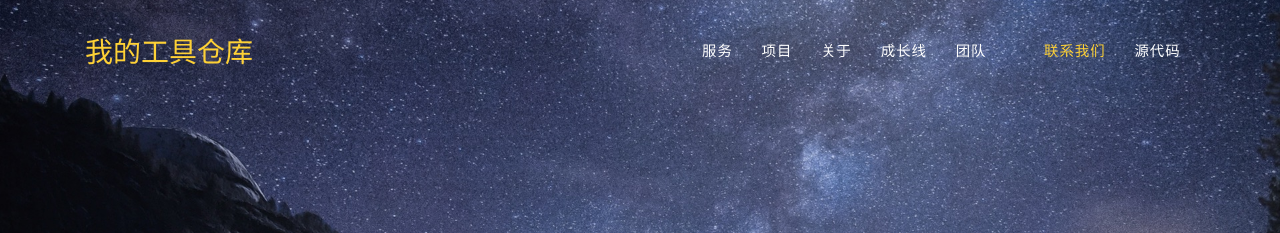
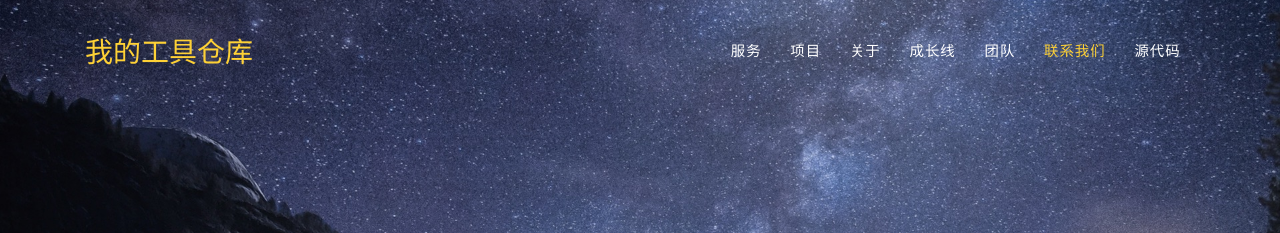
Before and after one commit to xuzhuoxi/xuzhuoxi.github.io, a Jekyll site: the page built from index.md, in a window 1280 px wide. Shown: the top 233 px of the page. Built offline with Jekyll 4.4.1, drawn with Linux system fonts in a browser that asks for light colours; some web fonts are replaced.

Commit message:
导航。

```diff
--- a/_includes/nav.html
+++ b/_includes/nav.html
@@ -24,7 +24,7 @@
                 {% for item in i18ntext.navigation %}
                     {% if item.url %}
                     <li class="nav-item"><a classitemnav-link js-scroll-trigger" href="{{ item.url }}" >{{ item.title }}</a> </li>
-                    {% else if item.section %}
+                    {% elsif item.section %}
                     <li class="nav-item"><a class="nav-link js-scroll-trigger" href="{{ site.baseurl }}/#{{ item.section }}">{{ item.title }}</a></li>
                     {% endif %}
                 {% endfor %}
--- a/_includes/navheader.html
+++ b/_includes/navheader.html
@@ -23,9 +23,9 @@
                 {% for item in i18ntext.navigation %}
                     {% if item.url %}
                     <li class="nav-item"><a class="nav-link js-scroll-trigger" href="{{ item.url }}">{{item.title}}</a></li>
-                    {% else if item.section %}
+                    {% elsif item.section %}
                     <li class="nav-item"><a class="nav-link js-scroll-trigger" href="#{{ item.section }}">{{item.title}}</a></li>
-                    {% endif %}
+                    {%- endif -%}
                 {% endfor %}
             </ul>
         </div>
```
